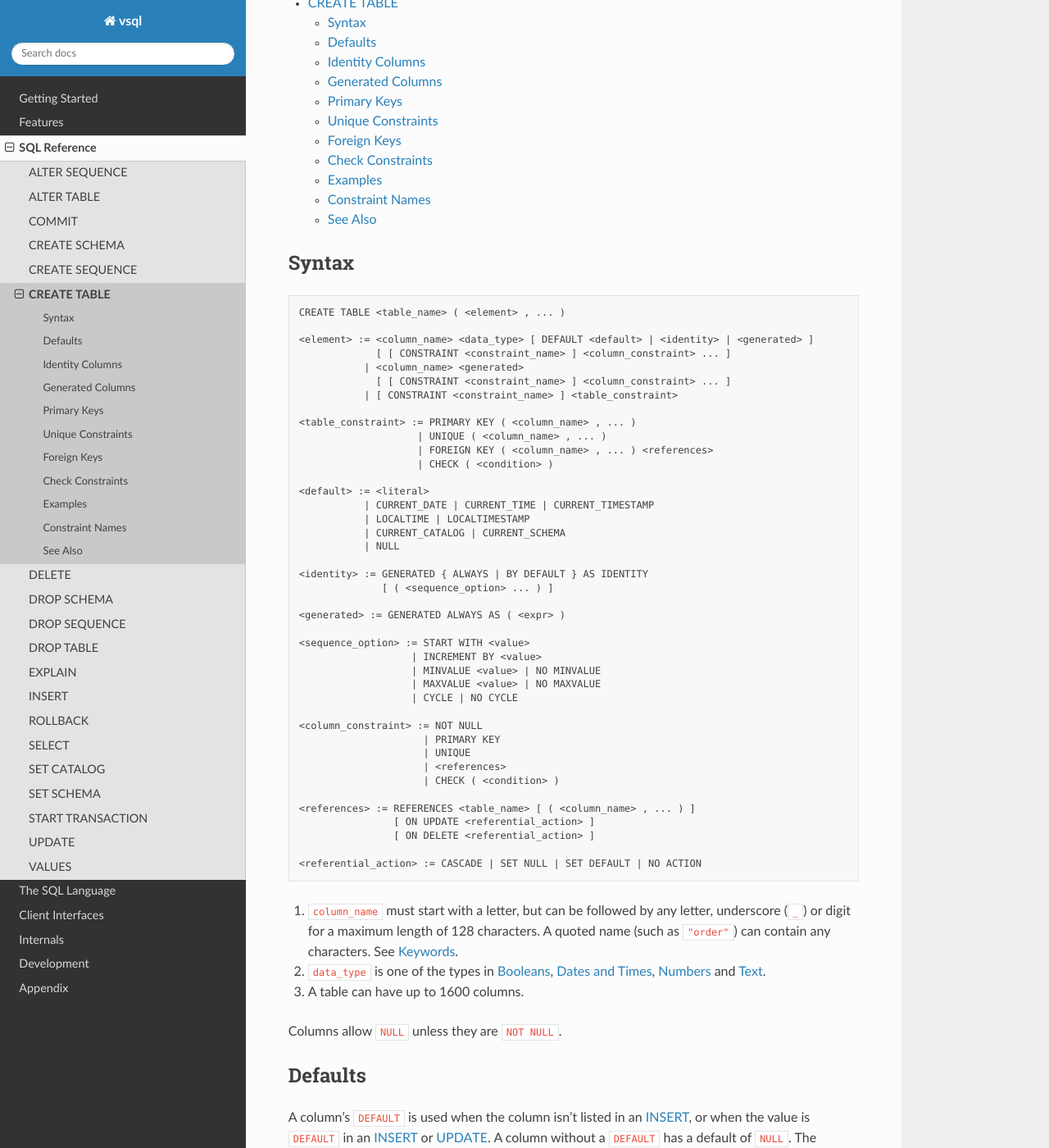
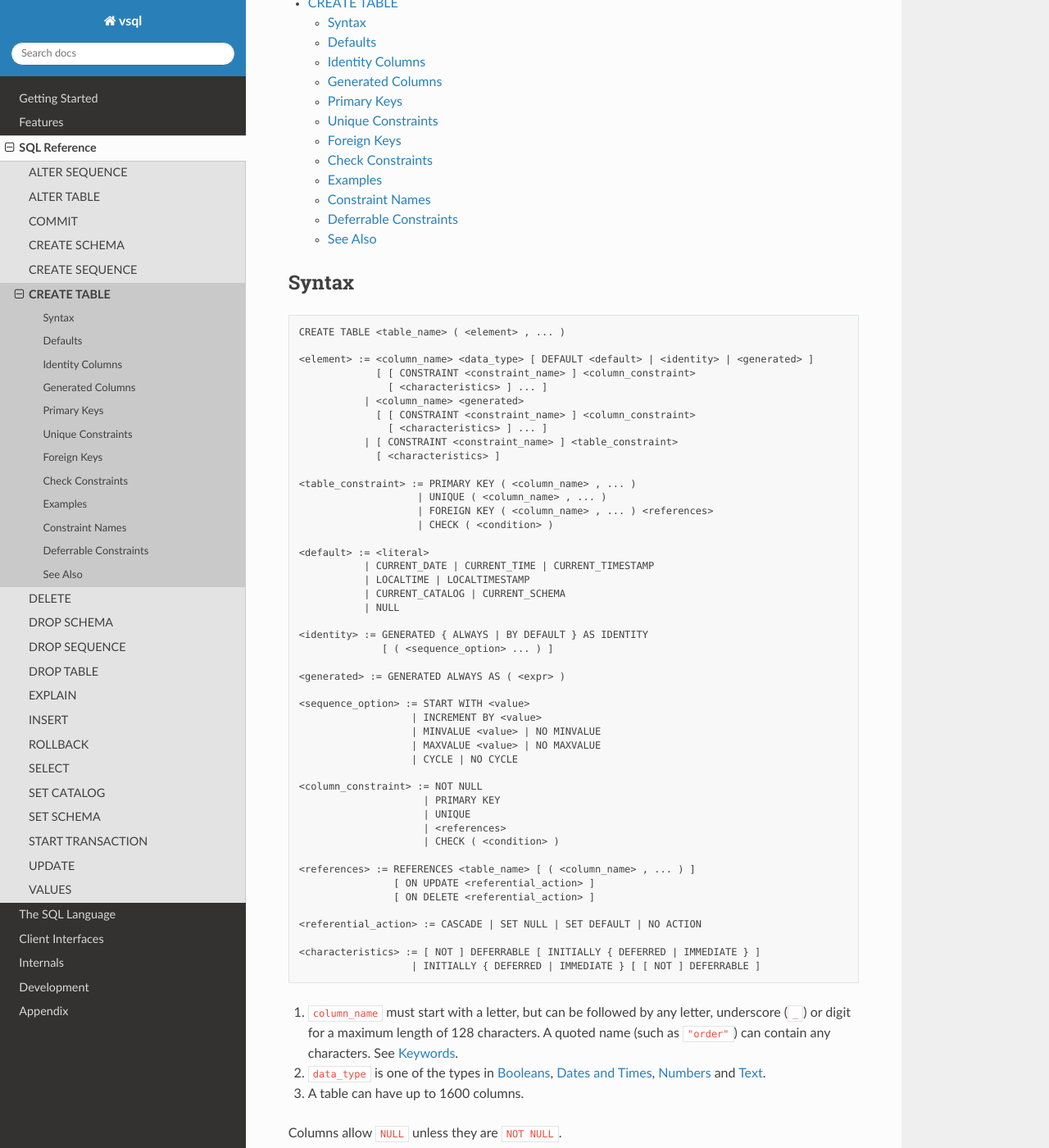
Before and after one commit to elliotchance/vsql, a Sphinx documentation site: the page built from docs/create-table.rst, in a window 1280 px wide and 1400 px high, scrolled down 204 px. Shown: the whole window at 82% size. Built offline with Sphinx 7.4.7 and the Read the Docs theme 3.1.0, drawn with Linux system fonts in a browser that asks for light colours; some of the changed text lies outside the part shown.

Commit message:
language: Support constraint characteristics syntax
A UNIQUE, FOREIGN KEY or CHECK can be DEFERRABLE or NOT DEFERRABLE and
INITIALLY IMMEDIATE. The characteristics are stored with the table and
shown in INFORMATION_SCHEMA.TABLE_CONSTRAINTS, but constraints can't be
deferred yet, so they're still checked immediately. INITIALLY DEFERRED
is not supported yet, and a PRIMARY KEY or NOT NULL can't be DEFERRABLE.

Co-Authored-By: Claude Opus 5.5 <noreply@anthropic.com>

```diff
--- a/docs/create-table.rst
+++ b/docs/create-table.rst
@@ -11,10 +11,13 @@ Syntax
   CREATE TABLE <table_name> ( <element> , ... )
 
   <element> := <column_name> <data_type> [ DEFAULT <default> | <identity> | <generated> ]
-               [ [ CONSTRAINT <constraint_name> ] <column_constraint> ... ]
+               [ [ CONSTRAINT <constraint_name> ] <column_constraint>
+                 [ <characteristics> ] ... ]
              | <column_name> <generated>
-               [ [ CONSTRAINT <constraint_name> ] <column_constraint> ... ]
+               [ [ CONSTRAINT <constraint_name> ] <column_constraint>
+                 [ <characteristics> ] ... ]
              | [ CONSTRAINT <constraint_name> ] <table_constraint>
+               [ <characteristics> ]
 
   <table_constraint> := PRIMARY KEY ( <column_name> , ... )
                       | UNIQUE ( <column_name> , ... )
@@ -49,6 +52,9 @@ Syntax
                   [ ON DELETE <referential_action> ]
 
   <referential_action> := CASCADE | SET NULL | SET DEFAULT | NO ACTION
+
+  <characteristics> := [ NOT ] DEFERRABLE [ INITIALLY { DEFERRED | IMMEDIATE } ]
+                     | INITIALLY { DEFERRED | IMMEDIATE } [ [ NOT ] DEFERRABLE ]
 
 1. ``column_name`` must start with a letter, but can be followed by any letter,
    underscore (``_``) or digit for a maximum length of 128 characters. A
@@ -394,8 +400,23 @@ qualified by the schema of the table, such as ``CONSTRAINT s.positive_price``,
 but not by another schema (an error ``42601``). A column can only have one named
 ``NOT NULL``.
 
-``INITIALLY DEFERRED``, ``DEFERRABLE`` and ``NOT ENFORCED`` are not supported,
-so every constraint is checked immediately.
+Deferrable Constraints
+----------------------
+
+A ``UNIQUE``, ``FOREIGN KEY`` or ``CHECK`` can be ``DEFERRABLE`` or ``NOT
+DEFERRABLE`` (the default), and ``INITIALLY IMMEDIATE``. Constraints can't be
+deferred yet, so even a ``DEFERRABLE`` constraint is checked at the end of each
+statement that changes a table. ``INITIALLY DEFERRED`` is not supported (an
+error ``0A000``).
+
+A ``PRIMARY KEY`` or ``NOT NULL`` can't be ``DEFERRABLE`` (an error ``0A000``).
+``NOT ENFORCED`` is not supported.
+
+.. code-block:: sql
+
+  CREATE TABLE child (
+    parent_id INT REFERENCES parent DEFERRABLE INITIALLY IMMEDIATE
+  );
 
 See Also
 --------
--- a/docs/information-schema.rst
+++ b/docs/information-schema.rst
@@ -228,7 +228,7 @@ the same order and with the same names.
     - ``PRIMARY KEY``, ``UNIQUE``, ``FOREIGN KEY`` or ``CHECK``.
 
   * - ``IS_DEFERRABLE``, ``INITIALLY_DEFERRED``
-    - Always ``NO`` (constraints can't be deferred).
+    - ``YES`` or ``NO`` (see "Deferrable Constraints" in :doc:`create-table`).
 
   * - ``ENFORCED``
     - Always ``YES`` (``NOT ENFORCED`` is not supported).
```
Also changed, not shown: 13 other files.
